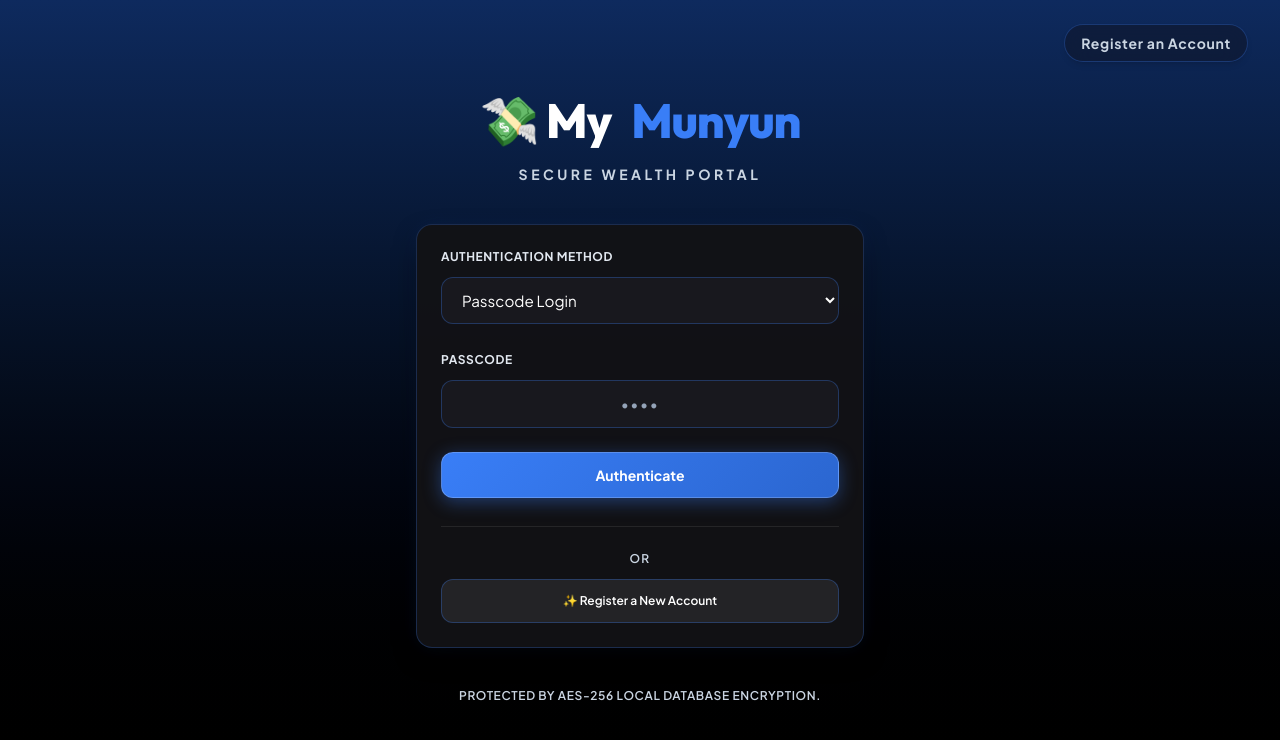
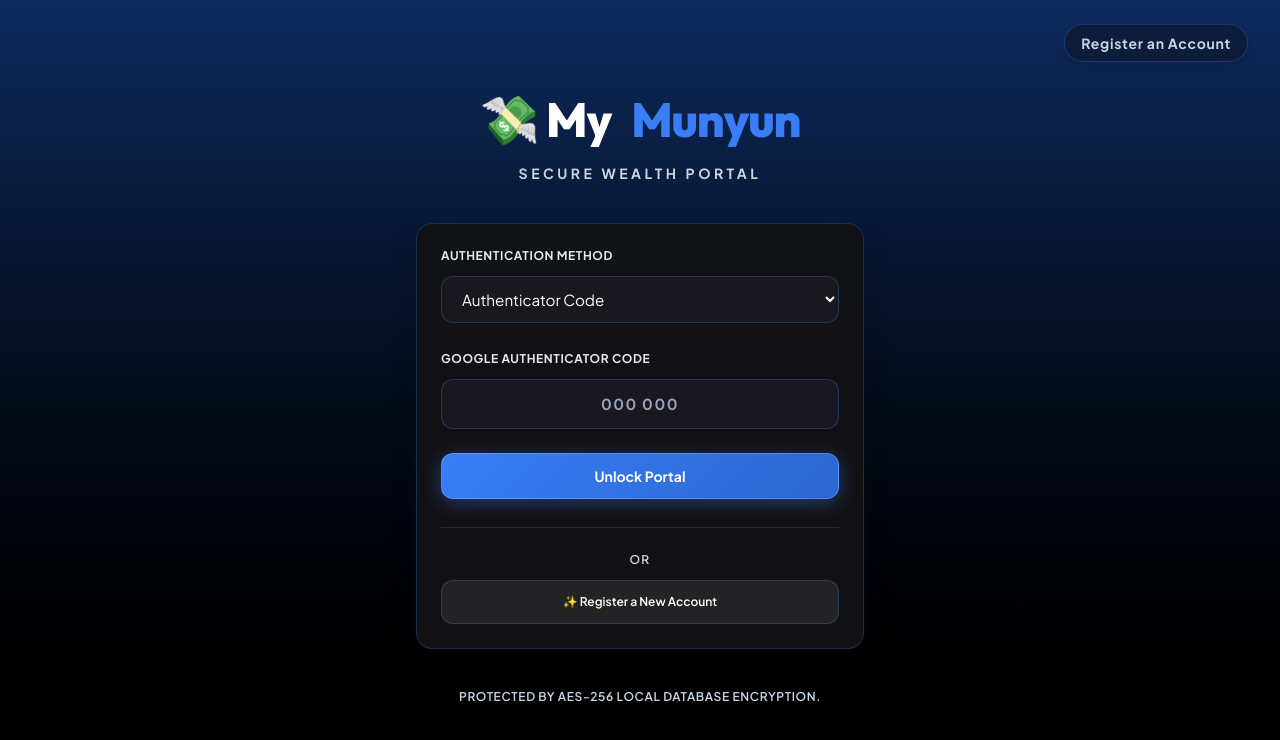
Before and after one commit to idongCodes/my-munyun, a Next.js app: page /login in a window 1280 px wide. Shown: the top 740 px of the page. Built offline with nearby package versions, Linux system fonts and the light colour scheme.

Commit message:
feat: remove passcode login option and function from login screen

```diff
--- a/src/app/AuthContainer.tsx
+++ b/src/app/AuthContainer.tsx
@@ -23,8 +23,7 @@
   const [show2faSetup, setShow2faSetup] = useState(false);
 
   // Login form states
-  const [authMethod, setAuthMethod] = useState<'passcode' | 'totp' | 'sms'>('passcode');
-  const [passcode, setPasscode] = useState('');
+  const [authMethod, setAuthMethod] = useState<'totp' | 'sms'>('totp');
   const [totpCode, setTotpCode] = useState('');
   const [phone, setPhone] = useState('');
   const [smsCode, setSmsCode] = useState('');
@@ -137,30 +136,6 @@
       setTimeout(() => completeLogin(), 600);
     } catch {
       completeLogin();
-    }
-  };
-
-  const handlePasscodeLogin = async (e: React.FormEvent) => {
-    e.preventDefault();
-    setAuthError('');
-    try {
-      const res = await fetch('/api/auth', {
-        method: 'POST',
-        headers: { 'Content-Type': 'application/json' },
-        body: JSON.stringify({ action: 'passcode', passcode })
-      });
-      const data = await res.json();
-      if (res.ok && data.success) {
-        completeLogin();
-      } else {
-        setAuthError(data.message || 'Incorrect passcode. (Demo default: admin)');
-      }
-    } catch {
-      if (passcode === 'admin' || passcode === '1234') {
-        completeLogin();
-      } else {
-        setAuthError('Incorrect passcode. (Demo default: admin)');
-      }
     }
   };
 
@@ -538,34 +513,12 @@
                   }}
                   className="form-input cursor-pointer py-3.5 px-4 text-sm"
                 >
-                  <option value="passcode">Passcode Login</option>
                   <option value="totp">Authenticator Code</option>
                   <option value="sms">SMS Verification</option>
                 </select>
               </div>
 
-              {/* Flow 1: Passcode */}
-              {authMethod === 'passcode' && (
-                <form onSubmit={handlePasscodeLogin} className="space-y-5 sm:space-y-6">
-                  <div className="space-y-3">
-                    <label className="block text-xs uppercase font-bold text-slate-200 tracking-wider">
-                      Passcode
-                    </label>
-                    <input
-                      type="password"
-                      placeholder="••••"
-                      value={passcode}
-                      onChange={(e) => setPasscode(e.target.value)}
-                      className="form-input text-center text-xl tracking-widest py-3.5"
-                    />
-                  </div>
-                  <button type="submit" className="btn-primary w-full py-3.5 text-sm font-bold">
-                    Authenticate
-                  </button>
-                </form>
-              )}
-
-              {/* Flow 2: TOTP */}
+              {/* Flow 1: TOTP */}
               {authMethod === 'totp' && (
                 <form onSubmit={handleTotpLogin} className="space-y-5 sm:space-y-6">
                   <div className="space-y-3">
@@ -586,7 +539,7 @@
                 </form>
               )}
 
-              {/* Flow 3: SMS */}
+              {/* Flow 2: SMS */}
               {authMethod === 'sms' && (
                 <div className="space-y-5 sm:space-y-6">
                   {!smsSent ? (
@@ -661,7 +614,6 @@
               )}
 
               {/* Link to Register Account */}
-              {authMethod === 'passcode' && (
               <div className="border-t border-zinc-800/90 pt-6 mt-6 flex flex-col items-center gap-3">
                 <span className="text-xs text-slate-300 font-semibold uppercase tracking-widest">or</span>
                 <Link
@@ -671,7 +623,6 @@
                   ✨ Register a New Account
                 </Link>
               </div>
-              )}
             </div>
           )}
         </div>
```
Lines whose indentation alone changed are shown as unchanged.
